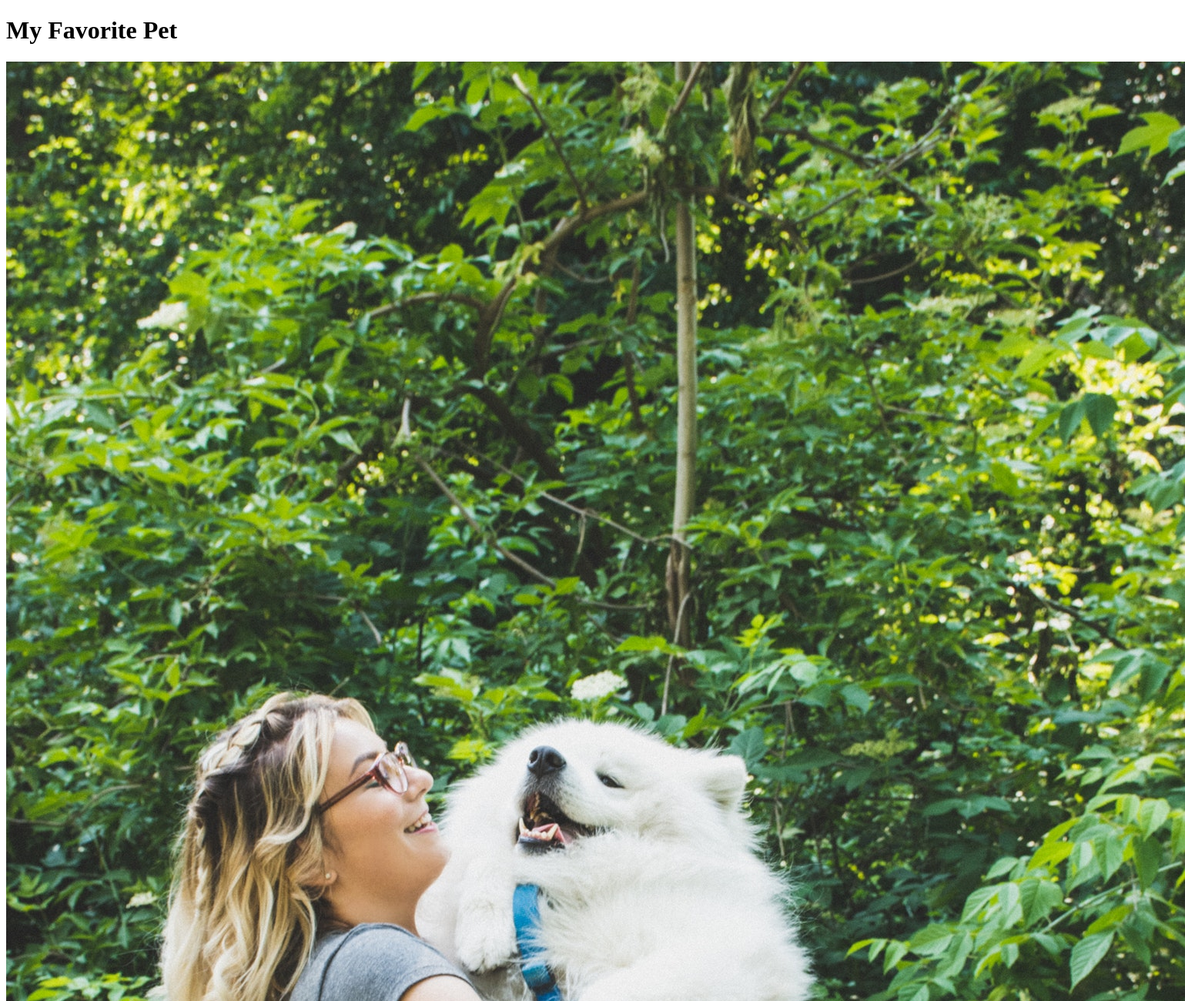
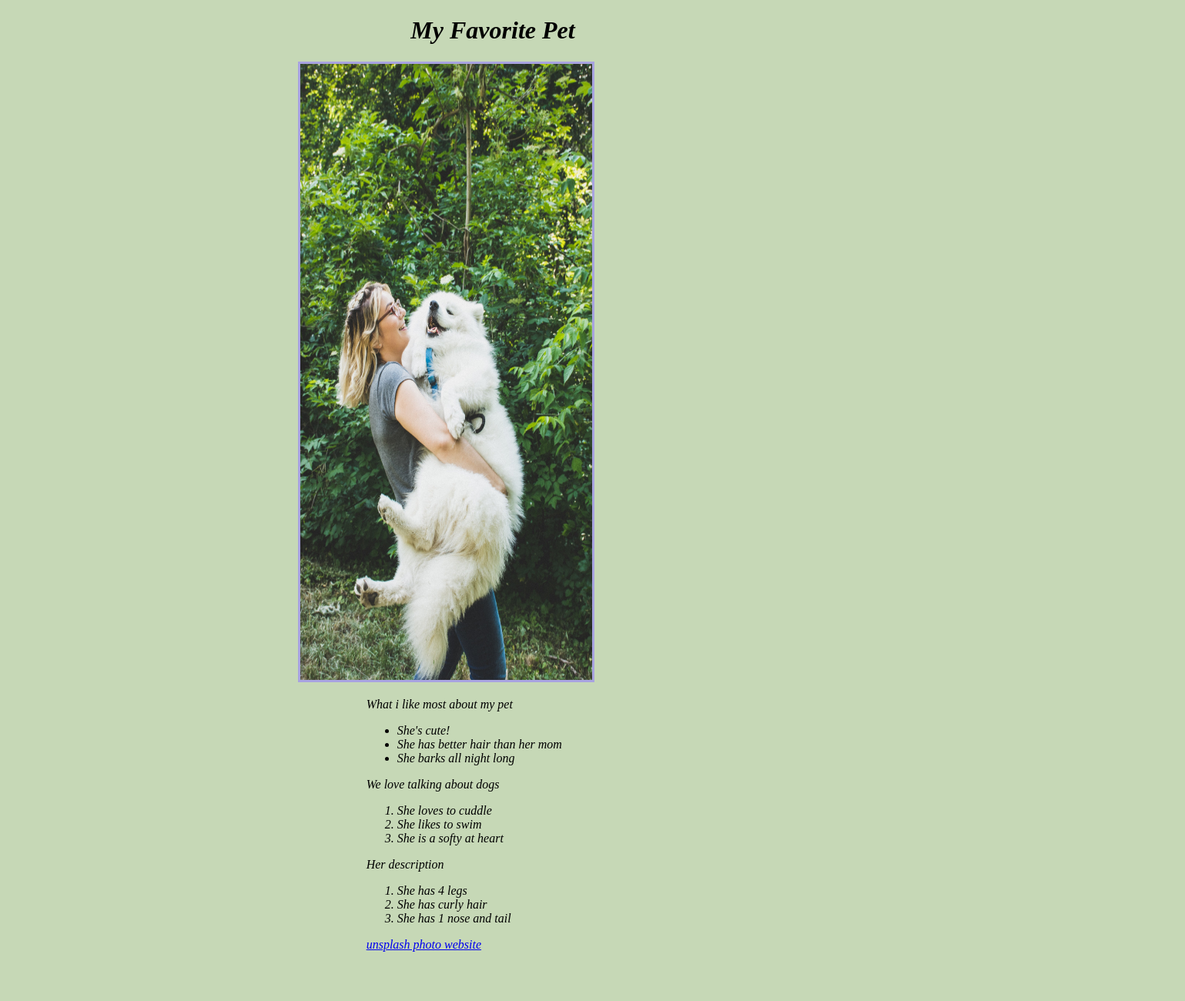
Before and after one commit to TanviCodeLife/MyPetWebsite, a plain HTML site: page petwebsite.html in a window 1280 px wide. Shown: the top 1300 px of the page at 77% size, 1539 px wide, since content can reach past the window. After the commit the page ends 1244 px from the top, so only its background shows below. Drawn offline with Linux system fonts and the light colour scheme.

Commit message:
add stylesheet to my petwebsite and change HTML to add class,id

```diff
--- /dev/null
+++ b/css/style.css
@@ -0,0 +1,21 @@
+body{
+  background: #c6d8b6;
+  font-style: italic;
+
+}
+
+h1{
+  text-align: center;
+  font-weight: bold;
+}
+
+.resize{
+  width: 30%;
+  height: 800px;
+  border: solid 3px #a8a3e0;
+  margin: auto 30%;
+}
+
+#align{
+      margin: auto 37%;
+}
--- a/petwebsite.html
+++ b/petwebsite.html
@@ -1,18 +1,20 @@
 <!DOCTYPE html>
 <html>
   <head>
+    <link href="css/style.css" rel="stylesheet" type="text/css">
     <title>Pets</title>
   </head>
   <body>
     <h1>My Favorite Pet</h1>
-    <img src="dog.jpeg" alt="dog photo">
+    <img class=resize src="dog.jpeg" alt="dog photo">
+    <div id=align>
       <p>What i like most about my pet</p>
       <ul>
         <li>She's cute!</li>
         <li>She has better hair than her mom</li>
         <li>She barks all night long</li>
       </ul>
-    <p>We <strong>love</strong> talking about dogs</p>
+      <p>We love talking about dogs</p>
       <ol>
         <li>She loves to cuddle</li>
         <li>She likes to swim</li>
@@ -25,5 +27,6 @@
         <li>She has 1 nose and tail</li>
       </ol>
       <a href="https://unsplash.com/photos/oWTW-jNGl9I">unsplash photo website</a>
+    </div>
   </body>
 </html>
```
Lines whose indentation alone changed are shown as unchanged.
